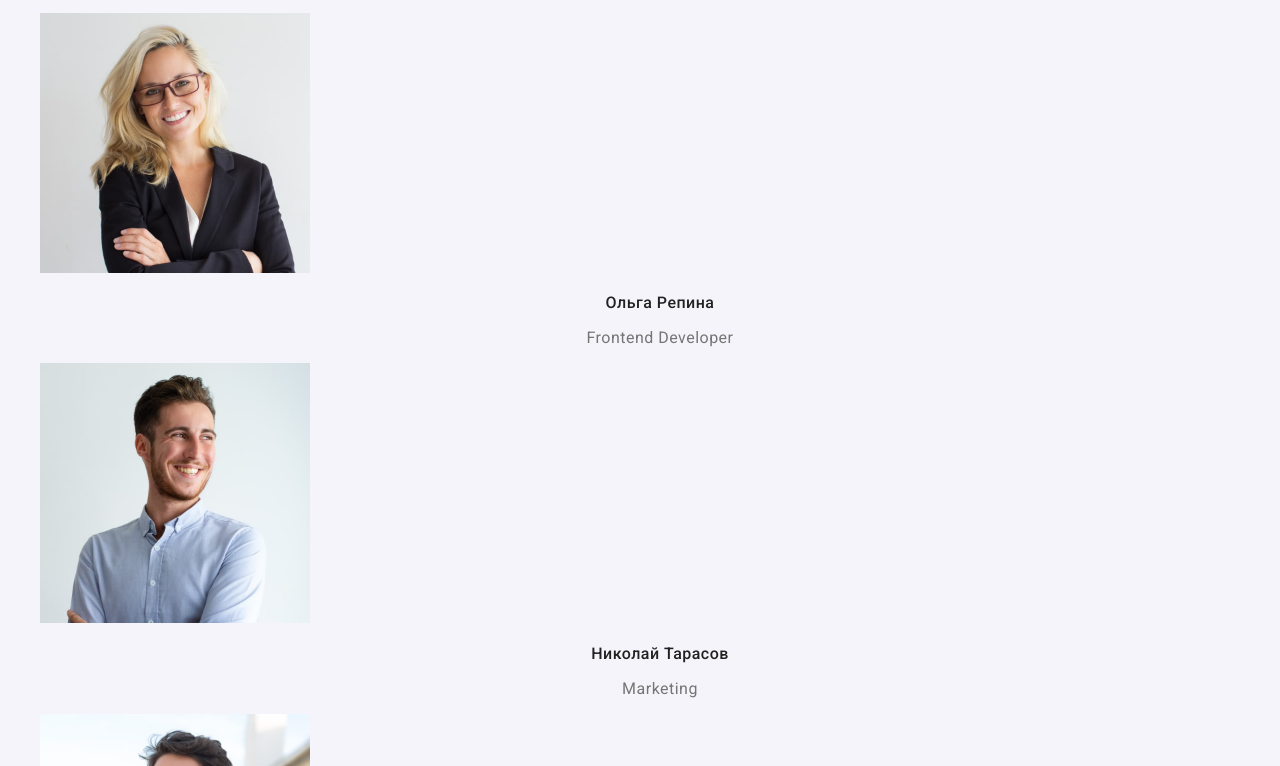
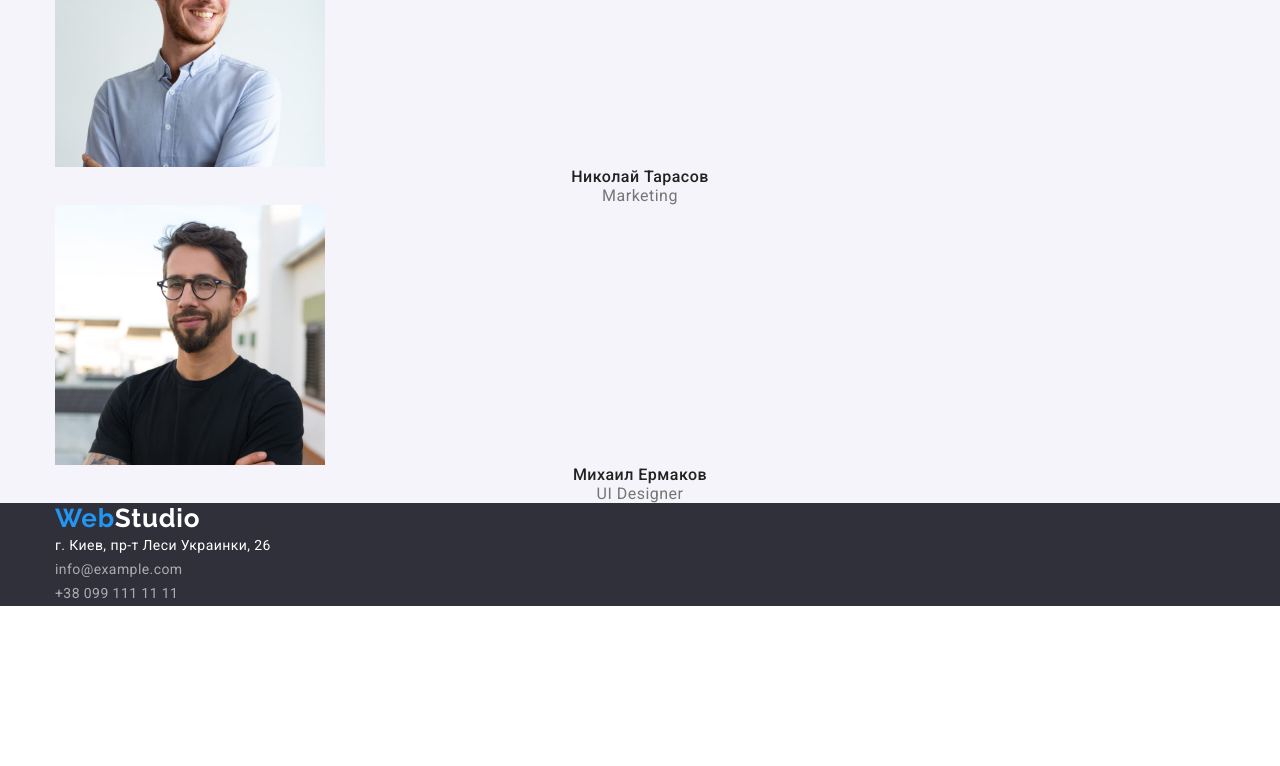
Before and after one commit to VictoriaVasylynych/goit-markup-hw-03, a plain HTML site: page index.html in a window 1280 px wide. Shown: the part 2034-2800 px from the top of the page. After the commit the page ends 2640 px from the top, so only its background shows below. Drawn offline with nearby package versions, Linux system fonts and the light colour scheme.

Commit message:
добавляет контейнер

```diff
--- a/css/styles.css
+++ b/css/styles.css
@@ -2,6 +2,25 @@
   --accnet-color: #2196f3;
   --text-color: #757575;
   --title-text-color: #212121;
+}
+h1,
+h2,
+h3,
+h4,
+h5,
+h6,
+p {
+  margin-top: 0;
+  margin-bottom: 0;
+}
+ul,
+ol {
+  margin-top: 0;
+  margin-bottom: 0;
+  padding-left: 0;
+}
+img {
+  display: block;
 }
 .list {
   list-style: none;
@@ -13,6 +32,12 @@ body {
   font-family: "Roboto", sans-serif;
   font-weight: 400;
   color: #212121;
+}
+.container {
+  width: 1200px;
+  margin: 0 auto;
+  padding-left: 15px;
+  padding-right: 15px;
 }
 /*==============STUDIO STYLES===========*/
 /*HEADER*/
--- a/index.html
+++ b/index.html
@@ -15,6 +15,7 @@
 <body>
     <!--Header-section-->
 <header class="header">
+    <div class="container">
         <nav class="navigation">
             <a class="logo link" href="./index.html">Web<span class="logo-color">Studio</span></a>
             <ul class="menu list">
@@ -27,15 +28,19 @@
             <li class="contact-item"><a class="contact-link link" href="tel:+380961111111">+38 096 111 11 11</a></li>
             <li class="contact-item"><a class="contact-link link" href="mailto:info@devstudio.com">info@devstudio.com</a></li>
         </ul>
+        </div>
     </header>
     <main>
         <!--Hero-section-->
         <section class="hero">
+        <div class="container">
             <h1 class="hero-title">Эффективные решения для вашего бизнеса</h1>
             <button type="button" class="modal-btn">Заказать услугу</button>
+        </div>
         </section>
         <!--Advantages-section-->
         <section class="about">
+            <div class="container">
              <h2 hidden>Преимущества</h2>
               <ul class="about-list list">
                 <li class="about-item">
@@ -55,9 +60,11 @@
                     <p class="about-descr">Значимость этих проблем настолько очевидна, что реализация плановых заданий.</p>
                 </li>
               </ul>
+            </div>
         </section>
         <!--Work-examples-section-->
         <section class="work-menu">
+          <div class="container">
             <h2 class="work-title">Чем мы занимаемся</h2>
             <ul class="work-list list">
                 <li class="work-item"><img src="./images/work_examples/laptop.jpg" alt="планшет" width="370" height="294">
@@ -66,9 +73,11 @@
                 </li>
                 <li class="work-item"><img src="./images/work_examples/graphics.jpg" alt="графика" width="370" height="294"></li>
             </ul>
+          </div>
         </section>
         <!--Team-section-->
         <section class="team">
+            <div class="container">
              <h2 class="team-title">Наша команда</h2>
               <ul class="team-menu list">
                 <li class="team-item">
@@ -95,10 +104,12 @@
                     <p class="team-descr" lang="en">UI Designer</p>
                 </li>
             </ul>
+            </div>
         </section>
     </main>
     <!--Footer-section-->
     <footer class="footer">
+        <div class="container">
         <address class="footer-address">
             <a class="footer-link link" href="./index.html">Web<span class="footer-logo-color">Studio</span></a>
         </address>
@@ -109,6 +120,7 @@
             <li class="footer-item"><a class="footer-item-link link" href="mailto:info@example.com">info@example.com</a></li>
             <li class="footer-item"><a class="footer-item-link link" href="tel:+380991111111">+38 099 111 11 11</a></li>
         </ul>
+        </div>
     </footer>
 </body>
 </html>
```
Also changed, not shown: portfolio.html (+6 -0 lines). Lines whose indentation alone changed are shown as unchanged.
